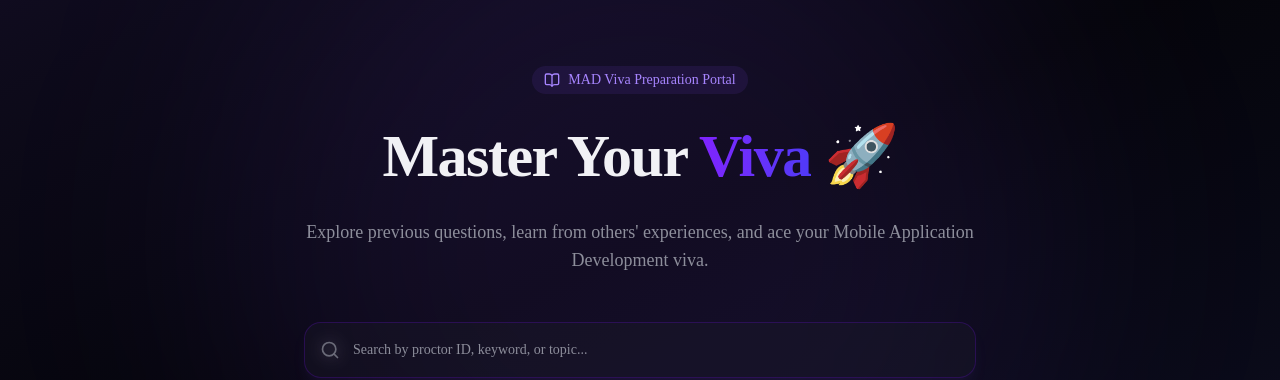
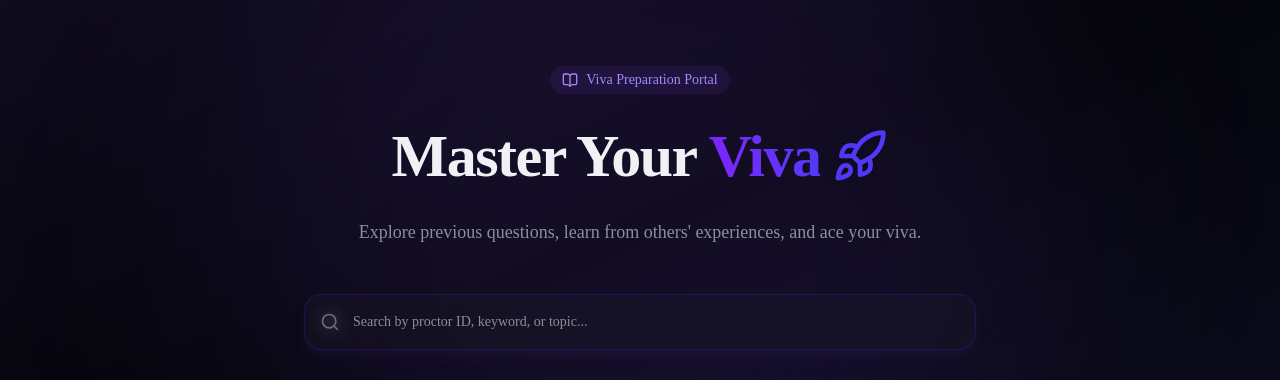
Before and after one commit to DataSage-Parth/Viva_Vault, a Next.js app: page / in a window 1280 px wide. Shown: the part 127-507 px from the top of the page. Built offline with nearby package versions, Linux system fonts and the light colour scheme; no server answers; the database is empty.

Commit message:
ui(hero): replace emoji with animated lucide Rocket icon

```diff
--- a/src/app/page.tsx
+++ b/src/app/page.tsx
@@ -2,7 +2,7 @@ import { createClient } from "@/lib/supabase/server";
 import { Question } from "@/types";
 import { SearchBar } from "@/components/search-bar";
 import { Card, CardContent } from "@/components/ui/card";
-import { BookOpen, TrendingUp, Users } from "lucide-react";
+import { BookOpen, TrendingUp, Users, Rocket } from "lucide-react";
 import Link from "next/link";
 import { MostAsked } from "@/components/insights/most-asked";
 import { TrendingProctors } from "../components/insights/trending-proctors";
@@ -31,18 +31,19 @@ export default async function Home() {
         <div className="relative mx-auto max-w-7xl px-4 sm:px-6 lg:px-8 text-center space-y-8 animate-fade-in-up">
           <div className="inline-flex items-center gap-2 px-3 py-1 rounded-full bg-violet-500/10 text-violet-600 dark:text-violet-400 text-sm font-medium">
             <BookOpen className="h-4 w-4" />
-            <span>MAD Viva Preparation Portal</span>
+            <span>Viva Preparation Portal</span>
           </div>
 
-          <h1 className="text-4xl md:text-6xl font-extrabold tracking-tight">
-            Master Your{" "}
-            <span className="bg-gradient-to-r from-violet-600 to-indigo-600 bg-clip-text text-transparent">
+          <h1 className="text-4xl md:text-6xl font-extrabold tracking-tight flex flex-wrap items-center justify-center gap-x-3 gap-y-2">
+            <span>Master Your</span>
+            <span className="bg-gradient-to-r from-violet-600 to-indigo-600 bg-clip-text text-transparent flex items-center">
               Viva
-            </span> 🚀
+            </span>
+            <Rocket className="h-10 w-10 md:h-14 md:w-14 text-indigo-600 transition-all duration-300 hover:translate-x-1 hover:-translate-y-1 drop-shadow-sm" />
           </h1>
 
           <p className="max-w-2xl mx-auto text-lg text-muted-foreground">
-            Explore previous questions, learn from others' experiences, and ace your Mobile Application Development viva.
+            Explore previous questions, learn from others' experiences, and ace your viva.
           </p>
 
           <div className="max-w-2xl mx-auto pt-4 relative z-10">
```
